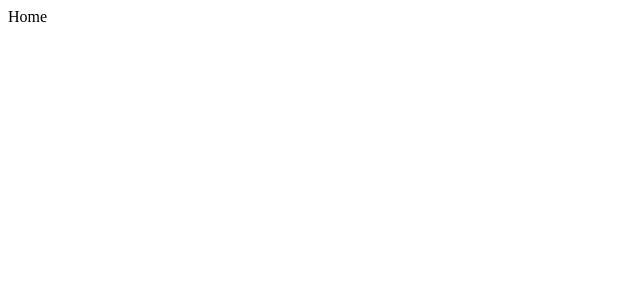
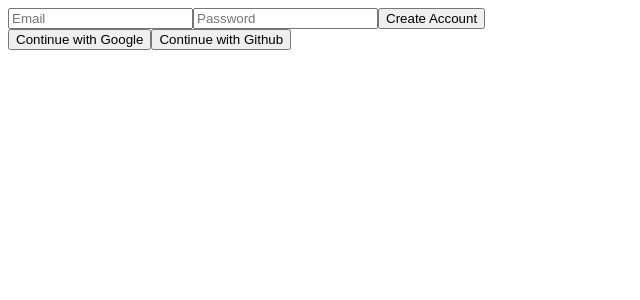
Before and after one commit to MoonJinjin/nwitter, a React (Create React App) app: page / in a window 1280 px wide. Shown: the top 300 px of the page, without its empty margins (0-640 px from the left). Built offline with nearby package versions, Linux system fonts and the light colour scheme.

Commit message:
create account

```diff
--- /dev/null
+++ b/jsconfig.json
@@ -0,0 +1,6 @@
+{
+    "compilerOptions": {
+        "baseUrl": "src"
+    },
+    "include": ["src"]
+}
--- a/src/components/App.js
+++ b/src/components/App.js
@@ -1,8 +1,10 @@
-import React from 'react';
-import AppRouter from './Router';
+import React, { useState } from "react";
+import AppRouter from 'components/Router';
+import {authService} from 'fbase';
 
 function App() {
-  return <AppRouter />;
+  const [isLoggedIn, setIsLoggedIn] = useState(authService.currentUser);
+  return <AppRouter isLoggedIn={isLoggedIn} />;
 }
 
 export default App;
--- a/src/components/Router.js
+++ b/src/components/Router.js
@@ -1,10 +1,9 @@
-import React, { useState } from "react";
 import {HashRouter as Router, Route, Switch} from "react-router-dom";
-import Auth from "../routes/Auth";
-import Home from "../routes/Home";
+import Auth from "routes/Auth";
+import Home from "routes/Home";
+import React from "react";
 
-const AppRouter = () => {
-    const [isLoggedIn, setIsLoggedIn] = useState(true);
+const AppRouter = ({isLoggedIn}) => {
     return (
         <Router>
             <Switch>
@@ -14,6 +13,6 @@
             </Switch>
         </Router>
     )
-}
+};
 
 export default AppRouter;
--- /dev/null
+++ b/src/fbase.js
@@ -0,0 +1,15 @@
+import firebase from "firebase/app";
+import "firebase/auth";
+
+const firebaseConfig = {
+    apiKey: "AIzaSyD3TwJ6XKUtccygvOm2_RP01qL2CTJq6Aw",
+    authDomain: "nwitter-8b5eb.firebaseapp.com",
+    projectId: "nwitter-8b5eb_URL",
+    storageBucket: "nwitter-8b5eb.appspot.com",
+    messagingSenderId: "894573354364",
+    appId: "1:894573354364:web:a0d63c18f069e5bc9058f9"
+  };
+
+  firebase.initializeApp(firebaseConfig);
+
+  export const authService = firebase.auth();
--- a/src/index.js
+++ b/src/index.js
@@ -1,6 +1,6 @@
 import React from 'react';
 import ReactDOM from 'react-dom';
-import App from './components/App';
+import App from 'components/App';
 
 ReactDOM.render(
   <React.StrictMode>
--- a/src/routes/Auth.js
+++ b/src/routes/Auth.js
@@ -1,4 +1,55 @@
-import React from "react";
+import {authService} from "fbase";
+import React, {useState} from "react";
 
-const Auth = () => <span>Auth</span>
+const Auth = () => {
+    const [email, setEmail] = useState("");
+    const [password, setPassword] = useState("");
+    const [newAccount, setNewAccount] = useState(true);
+    const onChange = (event) => {
+        const {target: {name, value}} = event;
+        if(name === "email") {
+            setEmail(value);
+        } else if(name === "password") {
+            setPassword(value);
+        }
+    };
+    const onSubmit = async(event) => {
+        event.preventDefault(); // default 행위를 실행하지 않는다.
+        try {
+            let data;
+            if (newAccount) {
+                // Create Account
+                data = await authService.createUserWithEmailAndPassword(email, password);
+            } else {
+                // Log In
+                data = await authService.signInWithEmailAndPassword(email, password);
+            }
+            console.log(data);
+        } catch(error) {
+            console.log(error);
+        }
+
+    };
+    return (
+        <div>
+            <form onSubmit={onSubmit}>
+                <input name="email"
+                    type="text"
+                    placeholder="Email"
+                    required value={email}
+                    onChange={onChange}/>
+                <input name="password"
+                    type="password"
+                    placeholder="Password"
+                    required value={password}
+                    onChange={onChange}/>
+                <input type="submit" value={newAccount ? "Create Account" : "Log In"} />
+            </form>
+            <div>
+                <button>Continue with Google</button>
+                <button>Continue with Github</button>
+            </div>
+        </div>
+    );
+};
 export default Auth; // 자동으로 import해준다.
```
Also changed, not shown: src/firebase.js (deleted, +0 -12 lines), src/reportWebVitals.js (deleted, +0 -13 lines), 1 other file (tests, documents, lock files or other folders).
